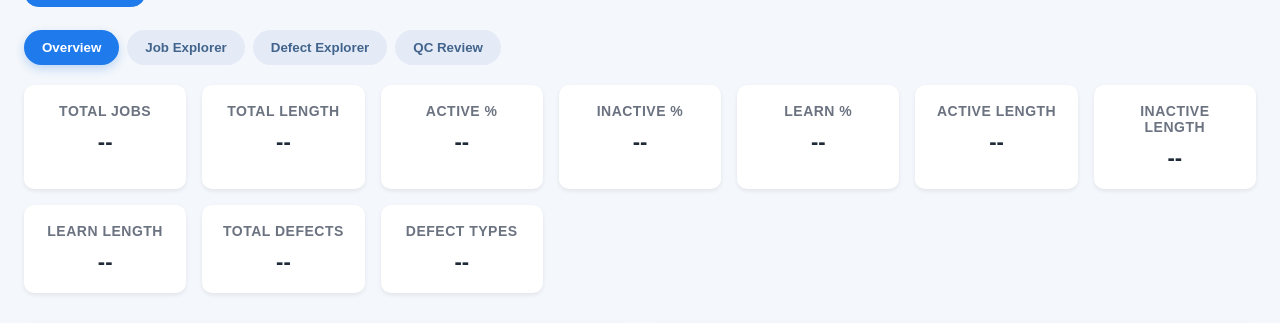
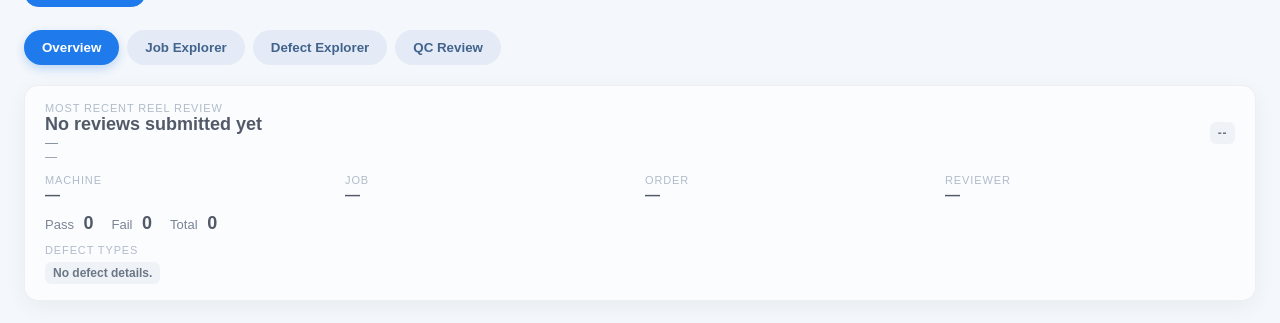
Before and after one commit to apurvapillai/BST, a Flask app: page /dashboard/ in a window 1280 px wide. Shown: the part 580-903 px from the top of the page. Run offline with Flask 3, Linux system fonts and the light colour scheme; data that the repository does not hold is empty; some libraries are stand-ins or nearby versions.

Commit message:
QC Review update 2

```diff
--- a/dashboard/static/css/dashboard.css
+++ b/dashboard/static/css/dashboard.css
@@ -48,6 +48,131 @@ body {
   color: #0f172a;
   letter-spacing: -0.5px;
 }
+
+.last-review-bar {
+  margin: 16px 0 24px;
+  padding: 16px 20px;
+  border-radius: 14px;
+  background: #fff;
+  border: 1px solid rgba(15, 23, 42, 0.08);
+  box-shadow: 0 6px 24px rgba(15, 23, 42, 0.08);
+  display: flex;
+  flex-direction: column;
+  gap: 10px;
+}
+
+.last-review-bar__primary {
+  display: flex;
+  justify-content: space-between;
+  align-items: flex-start;
+  flex-wrap: wrap;
+  gap: 12px;
+}
+
+.last-review-eyebrow {
+  margin: 0;
+  font-size: 11px;
+  letter-spacing: 0.08em;
+  text-transform: uppercase;
+  color: #94a3b8;
+}
+
+.last-review-bar__title {
+  display: block;
+  font-size: 18px;
+  color: #0f172a;
+}
+
+.last-review-bar__subtitle {
+  display: block;
+  font-size: 13px;
+  color: #475569;
+}
+
+.last-review-bar__meta {
+  display: block;
+  font-size: 12px;
+  color: #64748b;
+}
+
+.last-review-status {
+  align-self: center;
+  font-size: 12px;
+  padding: 4px 10px;
+  border-radius: 999px;
+  text-transform: uppercase;
+  letter-spacing: 0.05em;
+  background: rgba(15, 23, 42, 0.08);
+  color: #0f172a;
+}
+
+.last-review-status.badge-pass {
+  background: rgba(34, 197, 94, 0.22);
+  color: #166534;
+}
+
+.last-review-status.badge-fail {
+  background: rgba(248, 113, 113, 0.22);
+  color: #991b1b;
+}
+
+.last-review-bar__grid {
+  display: grid;
+  grid-template-columns: repeat(auto-fit, minmax(140px, 1fr));
+  gap: 10px;
+}
+
+.last-review-bar__grid span {
+  display: block;
+  font-size: 11px;
+  letter-spacing: 0.08em;
+  text-transform: uppercase;
+  color: #94a3b8;
+}
+
+.last-review-bar__grid strong {
+  display: block;
+  font-size: 15px;
+  color: #0f172a;
+}
+
+.last-review-bar__counts {
+  display: flex;
+  flex-wrap: wrap;
+  gap: 18px;
+  font-size: 13px;
+  color: #475569;
+}
+
+.last-review-bar__counts strong {
+  margin-left: 6px;
+  font-size: 18px;
+  color: #0f172a;
+}
+
+.last-review-types {
+  display: flex;
+  flex-direction: column;
+  gap: 6px;
+}
+
+.last-review-types-label {
+  font-size: 11px;
+  letter-spacing: 0.08em;
+  text-transform: uppercase;
+  color: #94a3b8;
+}
+
+.last-review-types-list {
+  display: flex;
+  flex-wrap: wrap;
+  gap: 6px;
+}
+
+.last-review--empty {
+  opacity: 0.7;
+}
+
 
 @media (max-width: 768px) {
   .app-header {
--- a/dashboard/templates/dashboard.html
+++ b/dashboard/templates/dashboard.html
@@ -115,10 +115,50 @@
     <!-- Tabs -->
     <div class="tabs" id="tabNav">
       <button class="tab tab-active" data-tab="overview">Overview</button>
-      <button class="tab" data-tab="job">Job Explorer</button>
-      <button class="tab" data-tab="defects">Defect Explorer</button>
-      <button class="tab" data-tab="qc-review">QC Review</button>
+     <button class="tab" data-tab="job">Job Explorer</button>
+     <button class="tab" data-tab="defects">Defect Explorer</button>
+     <button class="tab" data-tab="qc-review">QC Review</button>
     </div>
+    <section class="last-review-bar last-review--empty" id="lastReviewSummary" aria-live="polite">
+      <div class="last-review-bar__primary">
+        <div>
+          <p class="last-review-eyebrow">Most Recent Reel Review</p>
+          <strong class="last-review-bar__title" data-last-review="title">No reviews submitted yet</strong>
+          <span class="last-review-bar__subtitle" data-last-review="timestamp">—</span>
+          <span class="last-review-bar__meta" data-last-review="reel-time">—</span>
+        </div>
+        <span class="last-review-status badge" data-last-review="status">--</span>
+      </div>
+      <div class="last-review-bar__grid">
+        <div>
+          <span>Machine</span>
+          <strong data-last-review="machine">—</strong>
+        </div>
+        <div>
+          <span>Job</span>
+          <strong data-last-review="job">—</strong>
+        </div>
+        <div>
+          <span>Order</span>
+          <strong data-last-review="order">—</strong>
+        </div>
+        <div>
+          <span>Reviewer</span>
+          <strong data-last-review="reviewer">—</strong>
+        </div>
+      </div>
+      <div class="last-review-bar__counts">
+        <span>Pass <strong data-last-review="pass-count">0</strong></span>
+        <span>Fail <strong data-last-review="fail-count">0</strong></span>
+        <span>Total <strong data-last-review="total-count">0</strong></span>
+      </div>
+      <div class="last-review-types">
+        <span class="last-review-types-label">Defect Types</span>
+        <div class="last-review-types-list" data-last-review="types">
+          <span class="badge">No defect details.</span>
+        </div>
+      </div>
+    </section>
     <div class="filter-chips hidden" id="defectLocalChips"></div>
 
     <!-- Overview Tab -->
--- a/routes/dashboard.py
+++ b/routes/dashboard.py
@@ -1066,6 +1066,96 @@ def api_filters():
                 "reel_codes": reel_options,
             }
         )
+
+
+@dashboard_bp.route("/api/last-review")
+def api_last_review():
+    with SessionLocal() as session:
+        latest_review = (
+            session.query(ReelReview)
+            .order_by(ReelReview.created_at.desc(), ReelReview.review_id.desc())
+            .first()
+        )
+        if not latest_review:
+            return jsonify({"review": None})
+
+        reel: Optional[Reel] = None
+        if latest_review.reel_id:
+            reel = (
+                session.query(Reel)
+                .options(selectinload(Reel.machine))
+                .filter(Reel.reel_id == latest_review.reel_id)
+                .first()
+            )
+        if not reel and latest_review.reel_code:
+            reel = (
+                session.query(Reel)
+                .options(selectinload(Reel.machine))
+                .filter(
+                    collate(Reel.reel_code, "utf8mb4_unicode_ci")
+                    == collate(latest_review.reel_code, "utf8mb4_unicode_ci")
+                )
+                .order_by(Reel.reel_id.desc())
+                .first()
+            )
+
+        reel_id = reel.reel_id if reel else latest_review.reel_id
+        reel_code = reel.reel_code if reel else latest_review.reel_code
+        machine_name = reel.machine.name if reel and reel.machine else None
+        job_name = reel.job_name if reel else None
+        order_number = reel.order_number if reel else None
+
+        defect_counts = {"pass": 0, "fail": 0, "pending": 0, "total": 0}
+        defect_types: List[Dict[str, object]] = []
+        if reel_id:
+            decision_rows = (
+                session.query(Defect.qc_decision, func.count())
+                .filter(Defect.reel_id == reel_id)
+                .group_by(Defect.qc_decision)
+                .all()
+            )
+            for decision_value, decision_total in decision_rows:
+                normalized = _normalize_decision(decision_value)
+                count_value = int(decision_total or 0)
+                if normalized == "pass":
+                    defect_counts["pass"] += count_value
+                elif normalized == "fail":
+                    defect_counts["fail"] += count_value
+                else:
+                    defect_counts["pending"] += count_value
+            defect_counts["total"] = (
+                defect_counts["pass"] + defect_counts["fail"] + defect_counts["pending"]
+            )
+            type_rows = (
+                session.query(Defect.class_name, func.count())
+                .filter(Defect.reel_id == reel_id)
+                .group_by(Defect.class_name)
+                .order_by(func.count().desc())
+                .limit(6)
+                .all()
+            )
+            defect_types = [
+                {"class_name": class_name or "Unclassified", "count": int(count)}
+                for class_name, count in type_rows
+            ]
+
+        reviewer_label = latest_review.reviewer_id
+        review_payload = {
+            "review_id": latest_review.review_id,
+            "reel_id": reel_id,
+            "reel_code": reel_code,
+            "job_name": job_name,
+            "order_number": order_number,
+            "machine_name": machine_name,
+            "decision": latest_review.decision,
+            "reviewer": reviewer_label,
+            "reviewed_at": _iso(latest_review.created_at),
+            "reel_time_start": _iso(reel.time_start) if reel else None,
+            "reel_time_end": _iso(reel.time_end) if reel else None,
+            "defect_counts": defect_counts,
+            "defect_types": defect_types,
+        }
+        return jsonify({"review": review_payload})
 
 
 @dashboard_bp.route("/api/overview")
```
Also changed, not shown: dashboard/static/js/dashboard.js.
